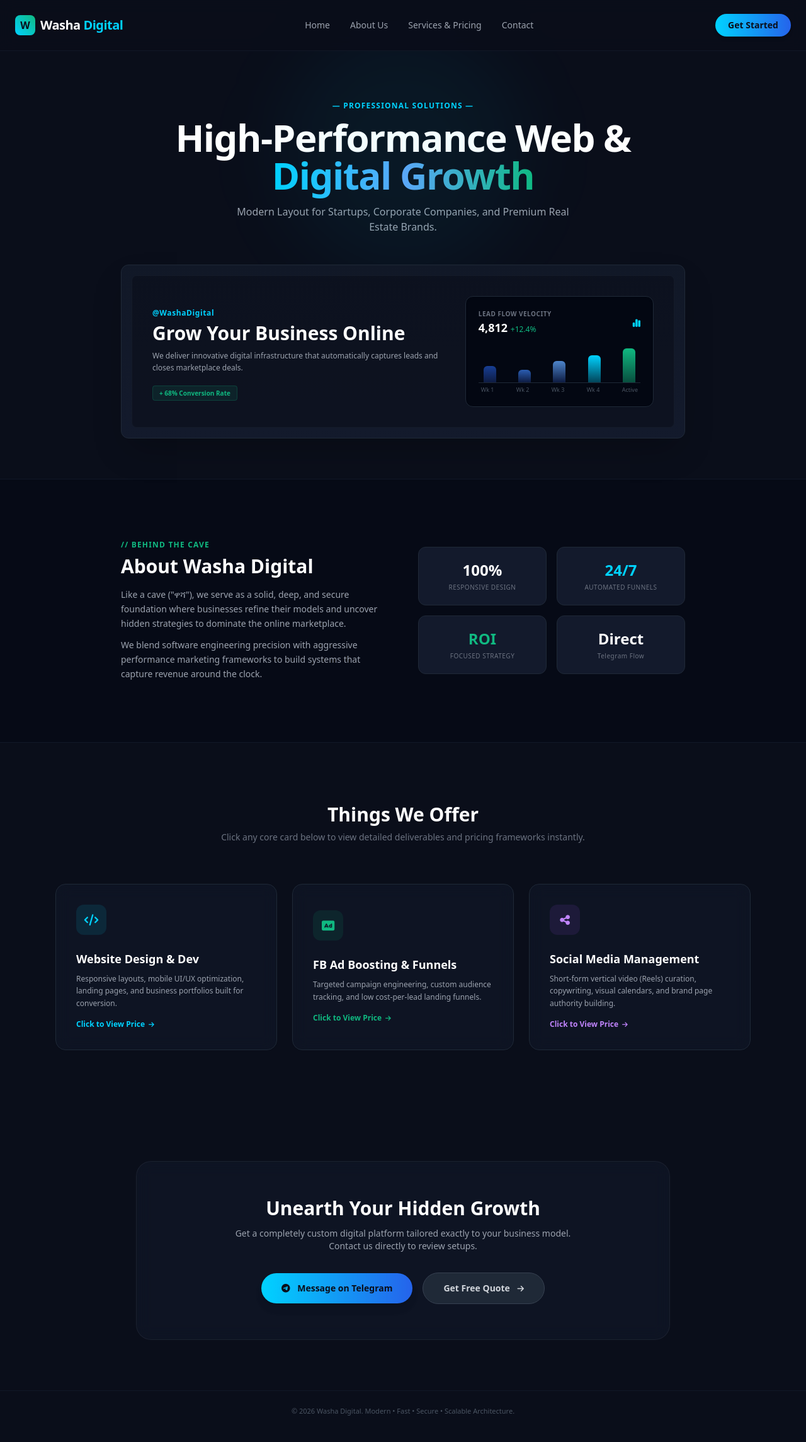
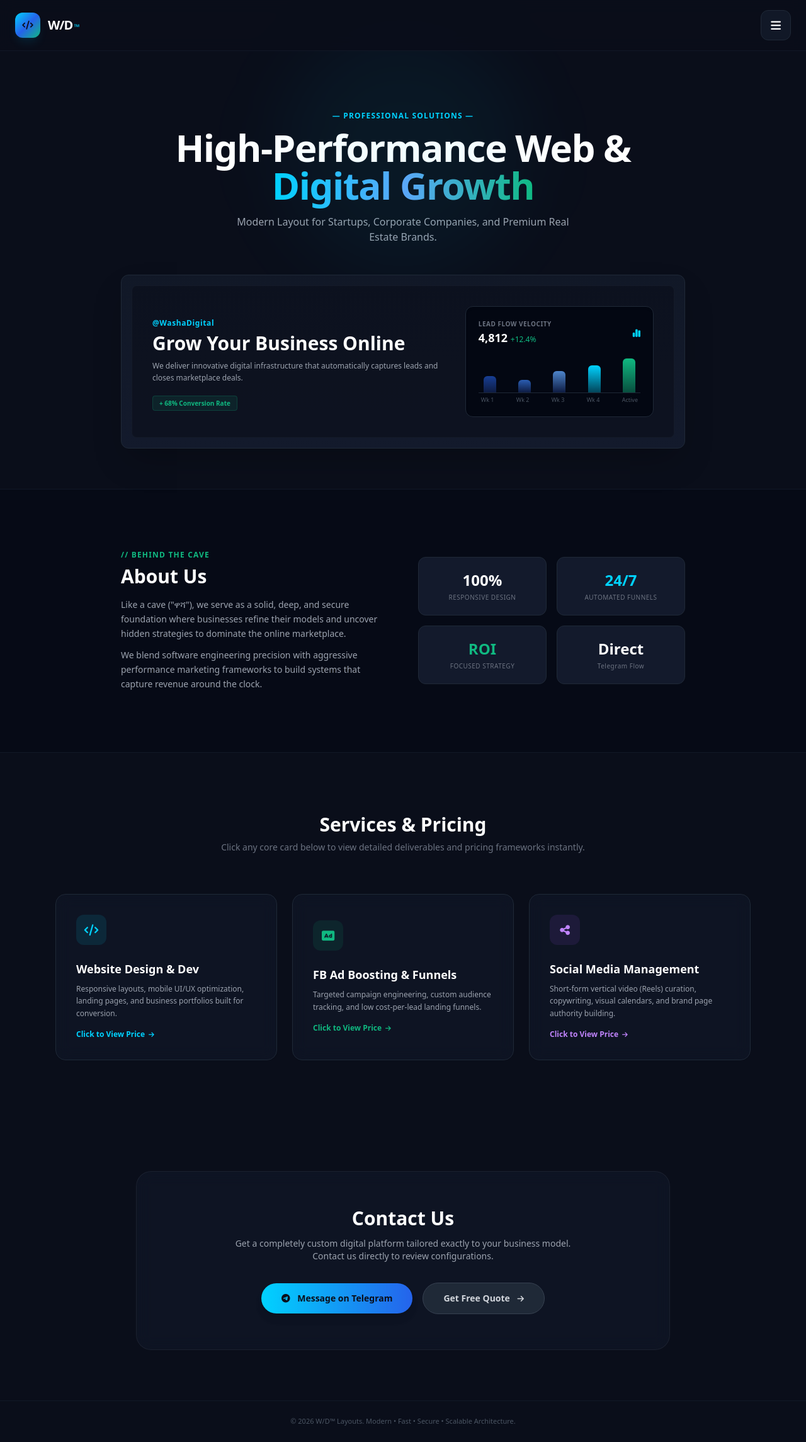
Before and after one commit to habtamukidus96-create/-Digital, a plain HTML site: page index.html in a window 1280 px wide. Shown: the whole page at 63% size. Drawn offline with nearby package versions, Linux system fonts and the light colour scheme.

Commit message:
Update index.html

```diff
--- a/index.html
+++ b/index.html
@@ -3,7 +3,7 @@
 <head>
     <meta charset="UTF-8">
     <meta name="viewport" content="width=device-width, initial-scale=1.0">
-    <title>Washa Digital | High-Performance Web & Digital Services</title>
+    <title>W/D™ | Washa Digital Services</title>
     <!-- Tailwind CSS CDN -->
     <script src="https://cdn.tailwindcss.com"></script>
     <!-- FontAwesome for Icons -->
@@ -34,29 +34,50 @@
         }
     </style>
 </head>
-<body class="bg-caveDark text-gray-300 font-sans antialiased selection:bg-cyberBlue selection:text-caveDark">
+<body class="bg-caveDark text-gray-300 font-sans antialiased selection:bg-cyberBlue selection:text-caveDark relative overflow-x-hidden">
 
-    <!-- Basic Navbar -->
-    <header class="fixed top-0 w-full bg-caveDark/90 backdrop-blur-md border-b border-gray-900 z-50">
+    <!-- Header & Navbar Section -->
+    <header class="fixed top-0 w-full bg-caveDark/90 backdrop-blur-md border-b border-gray-900 z-40">
         <div class="max-w-7xl mx-auto px-6 h-20 flex items-center justify-between">
-            <div class="flex items-center space-x-2">
-                <div class="w-8 h-8 bg-gradient-to-tr from-cyberBlue to-treasureGreen rounded-lg flex items-center justify-center text-caveDark font-black">W</div>
-                <span class="text-xl font-bold tracking-tight text-white">Washa <span class="text-cyberBlue">Digital</span></span>
+            <!-- Brand Identity & Logo Element -->
+            <div class="flex items-center space-x-3">
+                <div class="w-10 h-10 bg-gradient-to-br from-cyberBlue via-blue-600 to-treasureGreen rounded-xl flex items-center justify-center shadow-lg shadow-cyberBlue/10">
+                    <i class="fa-solid fa-code text-caveDark text-sm font-black"></i>
+                </div>
+                <span class="text-xl font-black tracking-tighter text-white uppercase">W/D<span class="text-cyberBlue text-xs font-bold tracking-normal lowercase p-0.5">™</span></span>
             </div>
-            <nav class="hidden md:flex space-x-8 text-sm font-medium text-gray-400">
-                <a href="#home" class="hover:text-cyberBlue transition">Home</a>
-                <a href="#about" class="hover:text-cyberBlue transition">About Us</a>
-                <a href="#services" class="hover:text-cyberBlue transition">Services & Pricing</a>
-                <a href="#contact" class="hover:text-cyberBlue transition">Contact</a>
-            </nav>
-            <a href="https://t.me/your_telegram_username" target="_blank" class="bg-gradient-to-r from-cyberBlue to-blue-600 text-caveDark px-5 py-2 rounded-full text-sm font-bold transition shadow-md">
-                Get Started
-            </a>
+
+            <!-- Hamburger Menu Button -->
+            <button onclick="toggleMenu()" class="w-12 h-12 flex items-center justify-center rounded-xl bg-gray-900 border border-gray-800 text-white hover:text-cyberBlue transition focus:outline-none">
+                <i id="hamburger-icon" class="fa-solid fa-bars text-lg"></i>
+            </button>
         </div>
     </header>
 
-    <!-- Home / Hero Section -->
-    <section id="home" class="pt-40 pb-16 px-6 max-w-7xl mx-auto text-center relative">
+    <!-- Side Slide Hamburger Navigation Menu -->
+    <div id="side-menu" class="fixed top-0 right-0 h-full w-80 bg-gray-950/95 border-l border-gray-900 backdrop-blur-xl z-50 transform translate-x-full transition-transform duration-300 ease-in-out p-8 flex flex-col justify-between">
+        <div>
+            <div class="flex justify-between items-center pb-8 border-b border-gray-900">
+                <span class="text-sm font-bold text-gray-500 uppercase tracking-widest">Navigation Menu</span>
+                <button onclick="toggleMenu()" class="text-gray-400 hover:text-white"><i class="fa-solid fa-xmark text-lg"></i></button>
+            </div>
+            <nav class="mt-8 flex flex-col space-y-6 text-lg font-bold text-white">
+                <a href="#home" onclick="toggleMenu()" class="hover:text-cyberBlue transition flex items-center"><i class="fa-solid fa-house w-8 text-sm text-gray-600"></i> Home</a>
+                <a href="#about" onclick="toggleMenu()" class="hover:text-cyberBlue transition flex items-center"><i class="fa-solid fa-circle-info w-8 text-sm text-gray-600"></i> About Us</a>
+                <a href="#services" onclick="toggleMenu()" class="hover:text-cyberBlue transition flex items-center"><i class="fa-solid fa-layer-group w-8 text-sm text-gray-600"></i> Services</a>
+                <a href="#services" onclick="toggleMenu()" class="hover:text-cyberBlue transition flex items-center"><i class="fa-solid fa-tags w-8 text-sm text-gray-600"></i> Pricing</a>
+                <a href="#contact" onclick="toggleMenu()" class="hover:text-cyberBlue transition flex items-center"><i class="fa-solid fa-paper-plane w-8 text-sm text-gray-600"></i> Contact Us</a>
+            </nav>
+        </div>
+        <div class="border-t border-gray-900 pt-6">
+            <a href="https://t.me/your_telegram_username" target="_blank" class="w-full bg-gray-900 border border-gray-800 py-3 rounded-xl block text-center font-bold text-sm text-cyberBlue hover:bg-gray-850 transition">
+                <i class="fa-brands fa-telegram mr-2"></i> Direct Telegram Chat
+            </a>
+        </div>
+    </div>
+
+    <!-- Home Section -->
+    <section id="home" class="pt-44 pb-16 px-6 max-w-7xl mx-auto text-center relative">
         <div class="absolute top-12 left-1/2 -translate-x-1/2 w-96 h-96 bg-cyberBlue/5 rounded-full blur-3xl pointer-events-none"></div>
 
         <p class="text-cyberBlue font-semibold uppercase tracking-widest text-xs mb-3">— Professional Solutions —</p>
@@ -68,7 +89,7 @@
             Modern Layout for Startups, Corporate Companies, and Premium Real Estate Brands.
         </p>
 
-        <!-- Dynamic Mockup Display Section with Nicer Custom Chart -->
+        <!-- Mockup Display Section with Redesigned Vector Chart -->
         <div class="mt-12 max-w-4xl mx-auto relative">
             <div class="relative bg-gradient-to-b from-gray-900 to-caveCard border border-gray-800 rounded-xl p-4 shadow-2xl glow-effect">
                 <div class="bg-caveDark/60 p-6 md:p-8 rounded-lg text-left border border-gray-800/40">
@@ -114,7 +135,7 @@
             <div class="grid grid-cols-1 md:grid-cols-2 gap-12 items-center">
                 <div>
                     <span class="text-xs text-treasureGreen font-bold tracking-widest uppercase block mb-2">// Behind the Cave</span>
-                    <h2 class="text-3xl font-extrabold text-white">About Washa Digital</h2>
+                    <h2 class="text-3xl font-extrabold text-white">About Us</h2>
                     <p class="text-gray-400 text-sm mt-4 leading-relaxed">
                         Like a cave ("ዋሻ"), we serve as a solid, deep, and secure foundation where businesses refine their models and uncover hidden strategies to dominate the online marketplace.
                     </p>
@@ -144,10 +165,10 @@
         </div>
     </section>
 
-    <!-- Things I Offer / Services Section (Pressable to Show Prices) -->
+    <!-- Services & Pricing Section (Pressable to Show Prices) -->
     <section id="services" class="py-24 px-6 max-w-6xl mx-auto">
         <div class="text-center mb-16">
-            <h2 class="text-3xl font-extrabold text-white">Things We Offer</h2>
+            <h2 class="text-3xl font-extrabold text-white">Services & Pricing</h2>
             <p class="text-gray-500 text-sm mt-2">Click any core card below to view detailed deliverables and pricing frameworks instantly.</p>
         </div>
 
@@ -227,12 +248,12 @@
         </div>
     </div>
 
-    <!-- Contact Section -->
+    <!-- Contact Us Section -->
     <section id="contact" class="py-20 px-6 max-w-4xl mx-auto text-center">
         <div class="glass-card p-10 md:p-14 rounded-3xl relative overflow-hidden">
-            <h2 class="text-2xl md:text-3xl font-extrabold text-white mb-3">Unearth Your Hidden Growth</h2>
+            <h2 class="text-2xl md:text-3xl font-extrabold text-white mb-3">Contact Us</h2>
             <p class="text-gray-400 max-w-xl mx-auto mb-8 text-xs md:text-sm">
-                Get a completely custom digital platform tailored exactly to your business model. Contact us directly to review setups.
+                Get a completely custom digital platform tailored exactly to your business model. Contact us directly to review configurations.
             </p>
             <div class="flex flex-col sm:flex-row justify-center items-center space-y-4 sm:space-y-0 sm:space-x-4">
                 <a href="https://t.me/your_telegram_username" target="_blank" class="w-full sm:w-auto bg-gradient-to-r from-cyberBlue to-blue-600 text-caveDark px-8 py-3.5 rounded-full font-bold text-sm transition text-center shadow-lg">
@@ -245,33 +266,20 @@
         </div>
     </section>
 
-    <!-- Simple Footer -->
+    <!-- Footer -->
     <footer class="border-t border-gray-900 py-6 text-center text-[11px] text-gray-600">
-        <p>&copy; 2026 Washa Digital. Modern • Fast • Secure • Scalable Architecture.</p>
+        <p>&copy; 2026 W/D™ Layouts. Modern • Fast • Secure • Scalable Architecture.</p>
     </footer>
 
-    <!-- Interactive JavaScript Engine -->
+    <!-- Script Engines -->
     <script>
-        function openModal(modalId) {
-            const modal = document.getElementById(modalId);
-            modal.classList.remove('hidden');
-            modal.classList.add('flex');
-            document.body.style.overflow = 'hidden';
-        }
-        function closeModal(modalId) {
-            const modal = document.getElementById(modalId);
-            modal.classList.remove('flex');
-            modal.classList.add('hidden');
-            document.body.style.overflow = 'auto';
-        }
-        // Close modals if background clicked
-        window.onclick = function(event) {
-            if (event.target.classList.contains('bg-caveDark/80')) {
-                event.target.classList.remove('flex');
-                event.target.classList.add('hidden');
-                document.body.style.overflow = 'auto';
-            }
-        }
-    </script>
-</body>
-</html>
+        // Hamburger Toggle Engine
+        function toggleMenu() {
+            const menu = document.getElementById('side-menu');
+            const icon = document.getElementById('hamburger-icon');
+            if (menu.classList.contains('translate-x-full')) {
+                menu.classList.remove('translate-x-full');
+                icon.classList.remove('fa-bars');
+                icon.classList.add('fa-xmark');
+            } else {
+                menu.classList.add('translate-x-full');Normally I can help with things like this, but I don't seem to have access to that content. You can try again or ask me for something else.
```
